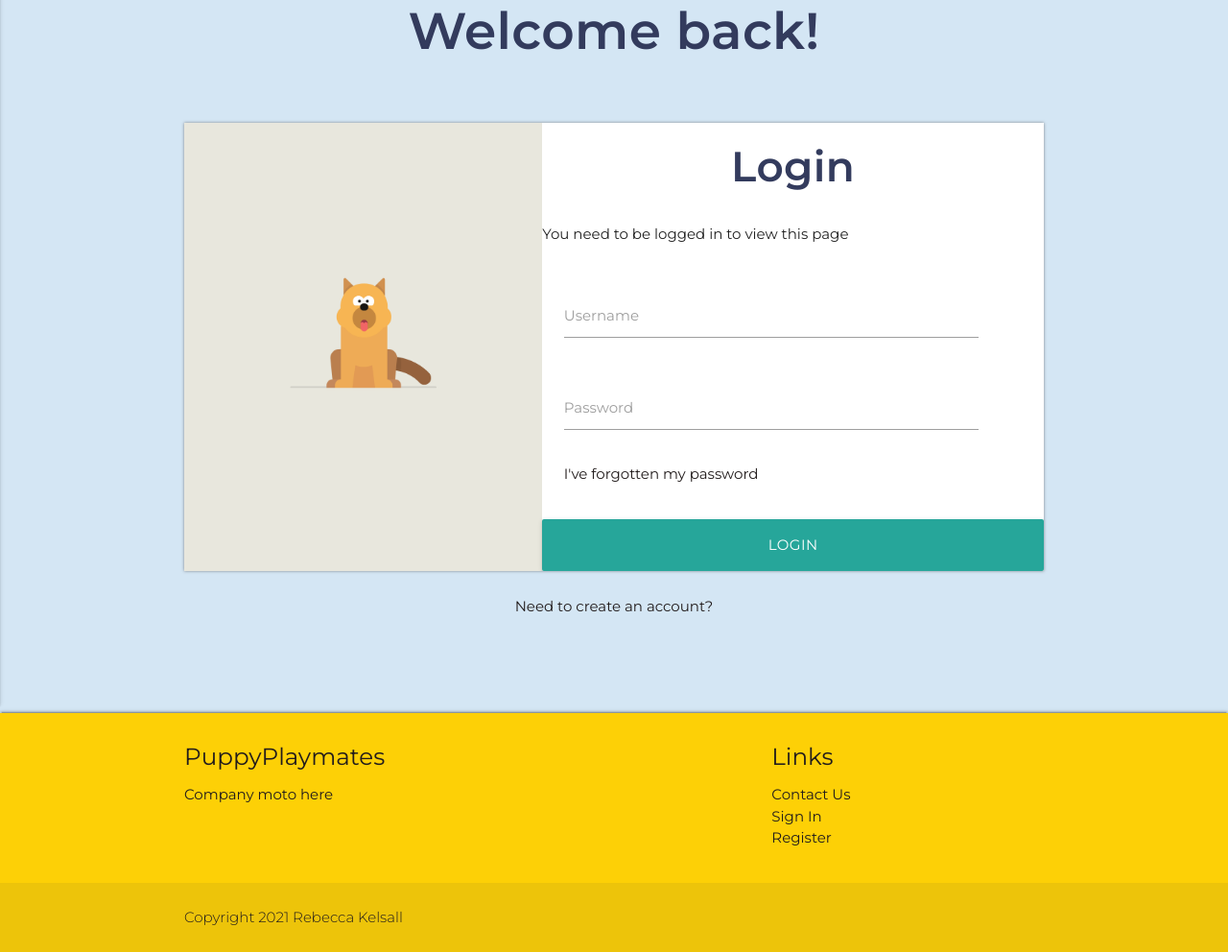
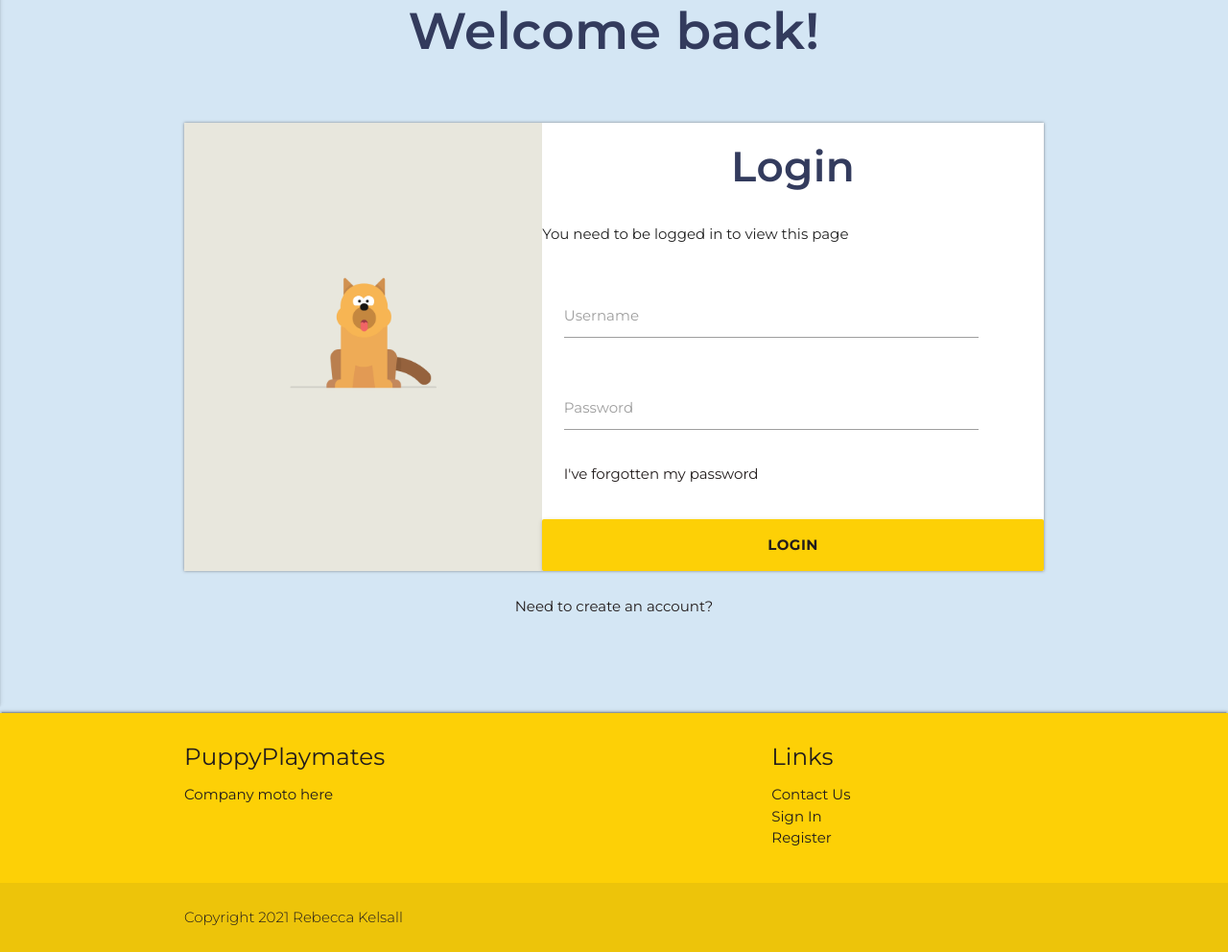
Before and after one commit to crypticCaroline/puppyplaymates, a Flask app: a page that uses templates/login.html in a window 1280 px wide. Shown: the part 126-1118 px from the top of the page at 96% size. Run offline with Flask 2, Linux system fonts and the light colour scheme; some libraries are stand-ins or nearby versions.

Commit message:
Minor change to login.html page

```diff
--- a/templates/login.html
+++ b/templates/login.html
@@ -2,7 +2,7 @@
 {% block title %}Login{% endblock %}
 
 {% block content %}
-<div class="container">
+<div class="container prints">
     <h2 class="heading align-center">Welcome back!</h2>
     <div class=" form-popout">
         <div class="row flush">
@@ -42,7 +42,7 @@
                         <a href="{{url_for('reset_password')}}" class="col s12">I've forgotten my password</a>
                     </div>
                     <div class="row">
-                        <button type="submit" class=" btn-large btn-style align-center col s9 m7">
+                        <button type="submit" class=" btn-large btn-style btn-yellow align-center col s9 m7">
                             Login
                         </button>
                     </div>
```
